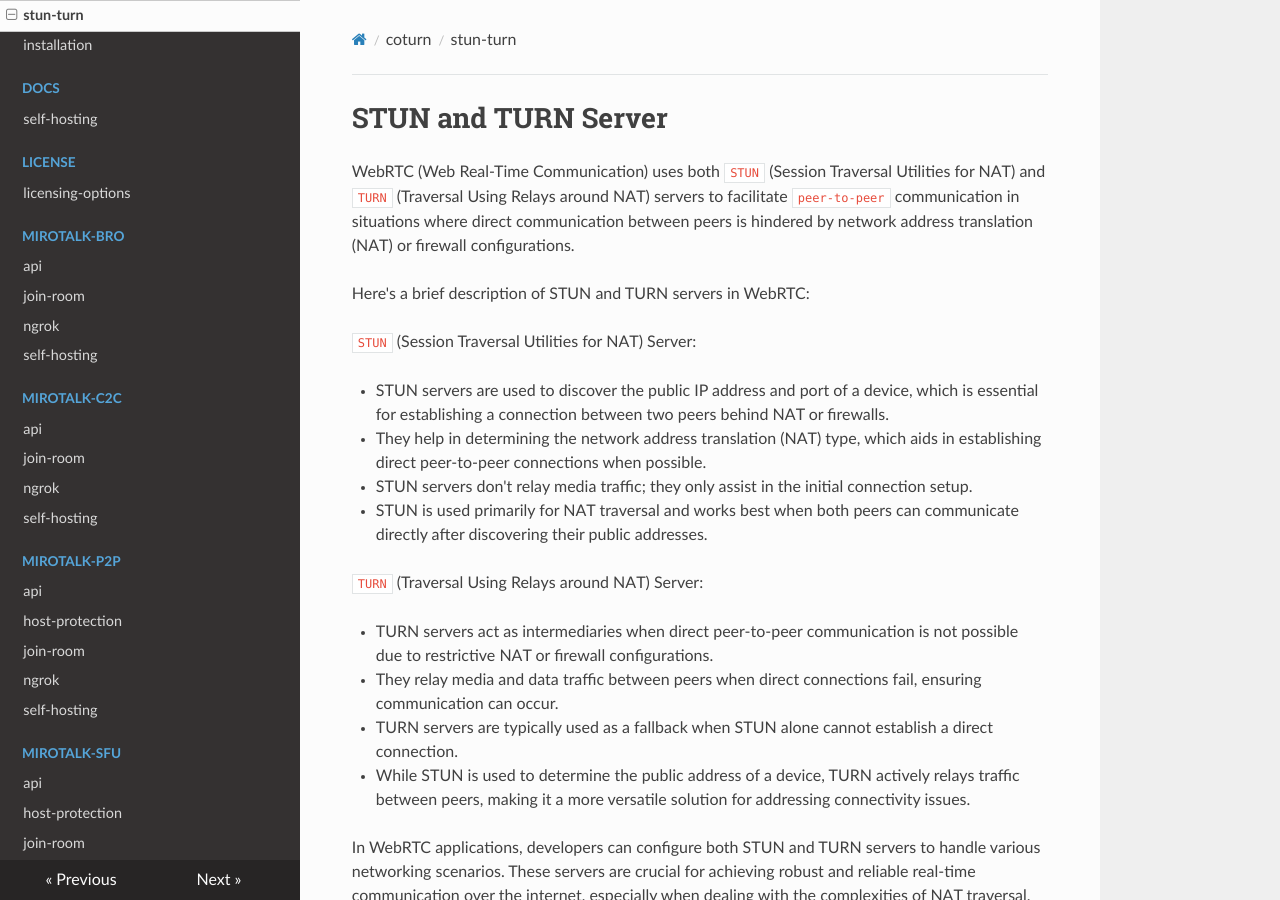
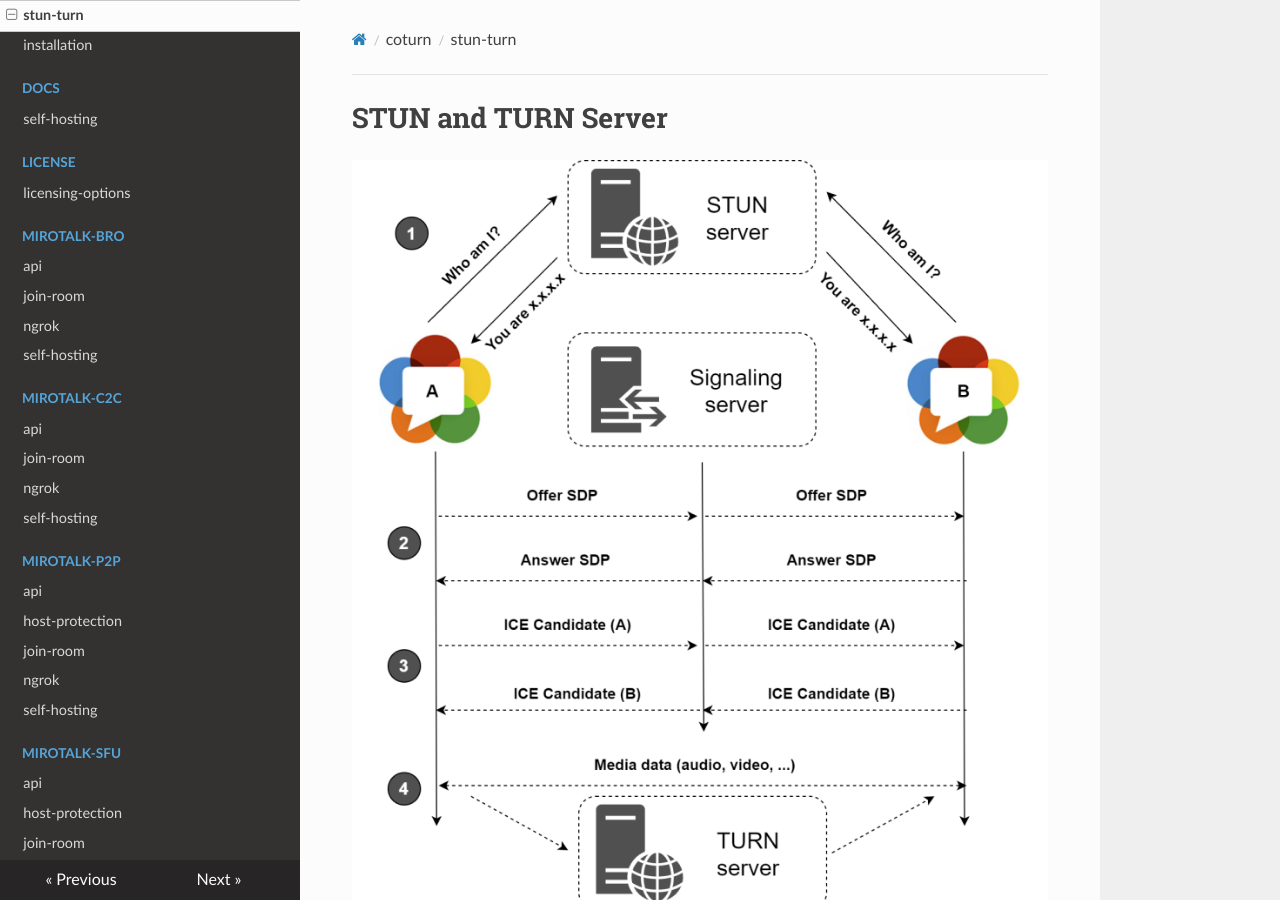
Before and after one commit to miroslavpejic85/mirotalk-docs, an MkDocs documentation site: the page built from docs/coturn/stun-turn.md, in a window 1280 px wide and 900 px high. Built offline with MkDocs 1.6.1, drawn with Linux system fonts in a browser that asks for light colours; nearby versions of some CDN libraries.

Commit message:
[mirotalkdocs] - update docs

```diff
--- a/docs/coturn/stun-turn.md
+++ b/docs/coturn/stun-turn.md
@@ -1,4 +1,6 @@
 # STUN and TURN Server
+
+![p2pstunTurn](../images/p2p-stun-turn.png)
 
 WebRTC (Web Real-Time Communication) uses both `STUN` (Session Traversal Utilities for NAT) and `TURN` (Traversal Using Relays around NAT) servers to facilitate `peer-to-peer` communication in situations where direct communication between peers is hindered by network address translation (NAT) or firewall configurations.
 
@@ -13,9 +15,9 @@
 
 `TURN` (Traversal Using Relays around NAT) Server:
 
- - TURN servers act as intermediaries when direct peer-to-peer communication is not possible due to restrictive NAT or firewall configurations.
- - They relay media and data traffic between peers when direct connections fail, ensuring communication can occur.
- - TURN servers are typically used as a fallback when STUN alone cannot establish a direct connection.
- - While STUN is used to determine the public address of a device, TURN actively relays traffic between peers, making it a more versatile solution for addressing connectivity issues.
+- TURN servers act as intermediaries when direct peer-to-peer communication is not possible due to restrictive NAT or firewall configurations.
+- They relay media and data traffic between peers when direct connections fail, ensuring communication can occur.
+- TURN servers are typically used as a fallback when STUN alone cannot establish a direct connection.
+- While STUN is used to determine the public address of a device, TURN actively relays traffic between peers, making it a more versatile solution for addressing connectivity issues.
 
 In WebRTC applications, developers can configure both STUN and TURN servers to handle various networking scenarios. These servers are crucial for achieving robust and reliable real-time communication over the internet, especially when dealing with the complexities of NAT traversal.
```
Also changed, not shown: docs/images/p2p-stun-turn.png (added).
